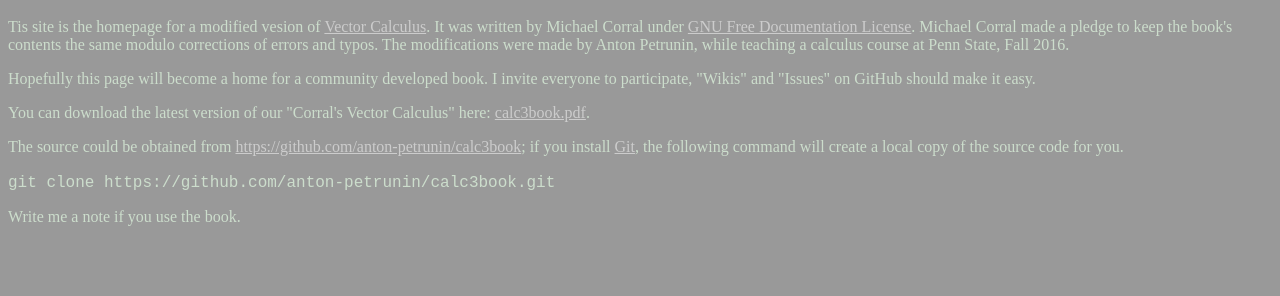
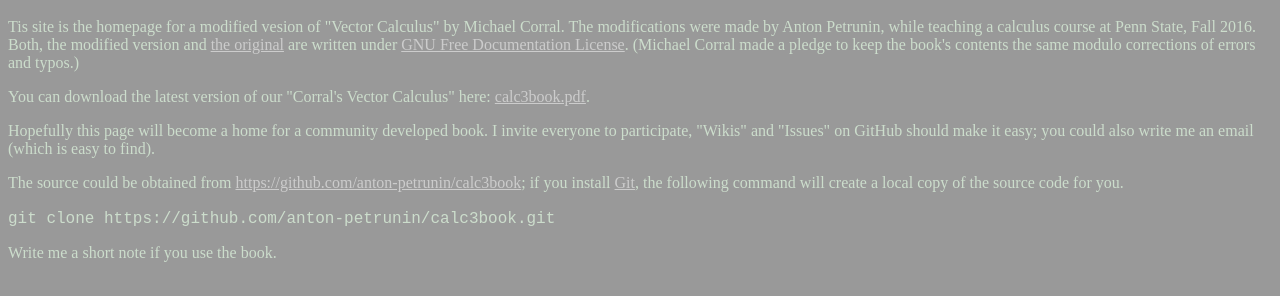
Before and after one commit to anton-petrunin/calc3book, a plain HTML site: page index.html in a window 1280 px wide. Shown: the part 48-344 px from the top of the page. Drawn offline with Linux system fonts and the light colour scheme.

Commit message:
correction

```diff
--- a/index.html
+++ b/index.html
@@ -7,17 +7,17 @@
 <h1>Corral's Vector Calculus</h1>
 
 <p>
-Tis site is the homepage for a modified vesion of  <a href="http://mecmath.net/">Vector Calculus</a>.
-It was written by Michael Corral under <a href="https://www.gnu.org/licenses/fdl.html">GNU Free Documentation License</a>.
-Michael Corral made a pledge to keep the book's contents the same modulo corrections of errors and typos.
+Tis site is the homepage for a modified vesion of "Vector Calculus" by Michael Corral.
 The modifications were made by Anton Petrunin, while teaching a calculus course at Penn State, Fall 2016.
+Both, the modified version and <a href="http://mecmath.net/">the original</a> are written under <a href="https://www.gnu.org/licenses/fdl.html">GNU Free Documentation License</a>.
+(Michael Corral made a pledge to keep the book's contents the same modulo corrections of errors and typos.)
+</p>
+<p>
+You can download the latest version of our "Corral's Vector Calculus" here: <a href="calc3book.pdf">calc3book.pdf</a>.
 </p>
 <p>
 Hopefully this page will become a home for a community developed book.
-I invite everyone to participate, "Wikis" and "Issues" on GitHub should make it easy.
-</p>
-<p>
-You can download the latest version of our "Corral's Vector Calculus" here: <a href="calc3book.pdf">calc3book.pdf</a>.
+I invite everyone to participate, "Wikis" and "Issues" on GitHub should make it easy; you could also write me an email (which is easy to find).
 </p>
 <p>
 The source could be obtained from  <a href="https://github.com/anton-petrunin/calc3book">https://github.com/anton-petrunin/calc3book</a>;
@@ -28,6 +28,6 @@ if you install <a href="https://en.wikipedia.org/wiki/Git_%28software%29"> Git</
 </p>
 </p>
 <p>
-Write me a note if you use the book.
+Write me a short note if you use the book.
 </p>
 </body></html>
```
